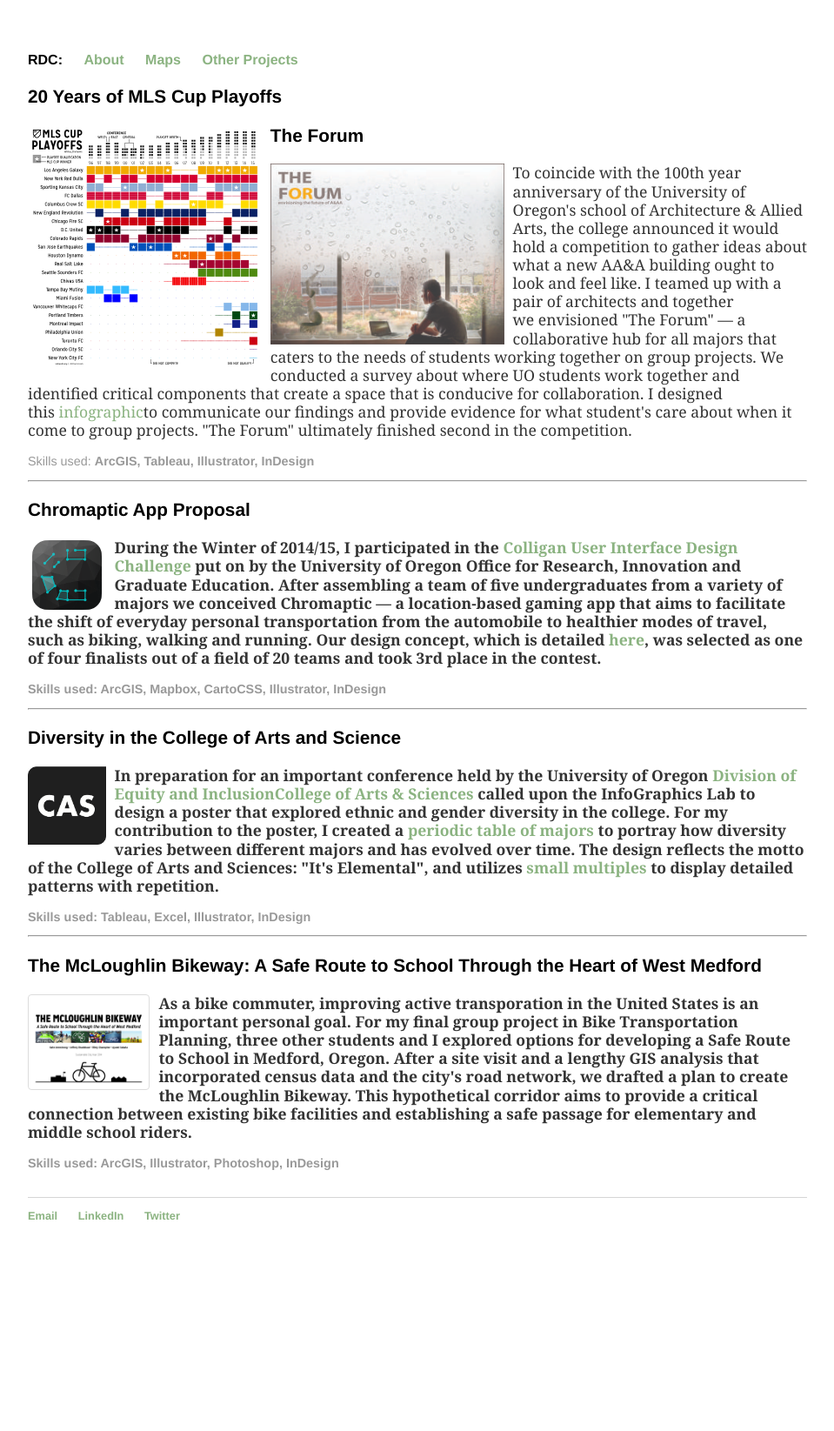
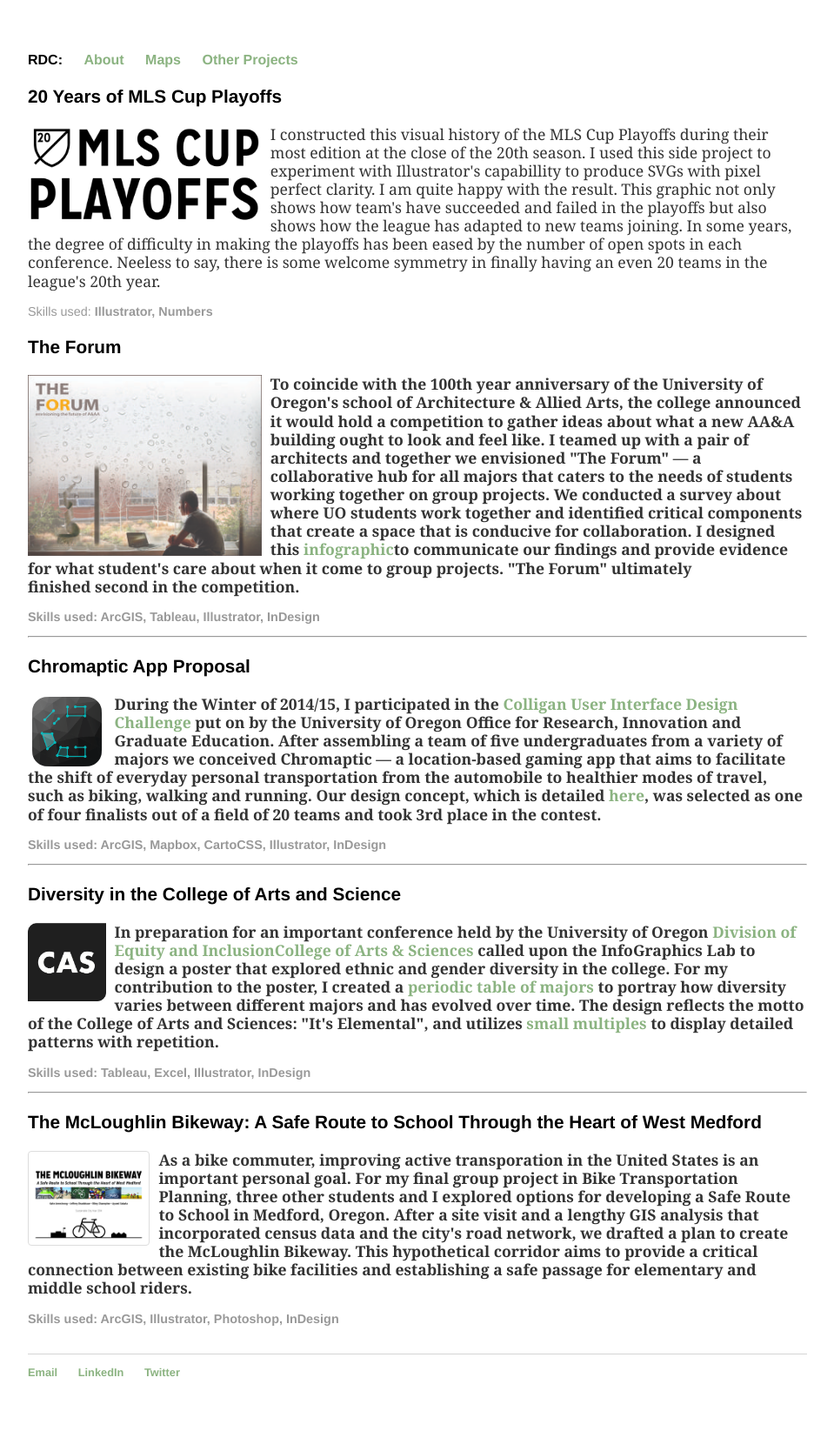
Before and after one commit to rileydchampine/rileydchampine.github.io, a Jekyll site: the page built from otherprojects.html, in a window 1280 px wide. Shown: the whole page at 87% size, without its empty margins (160-1119 px from the left). Built offline with Jekyll 4.4.1, drawn with Linux system fonts in a browser that asks for light colours; before the commit the page ends 1465 px from its top, so only the background shows below that.

Commit message:
Update otherprojects.html

```diff
--- a/otherprojects.html
+++ b/otherprojects.html
@@ -6,7 +6,9 @@
 <div class="blurb">
 
     	<h3>20 Years of MLS Cup Playoffs</h3>
-    	<a href="MLSgrid_screenshot.png"><img src="MLSPlayoffGrid.svg" alt="MLS Cup Playoffs" style=max-width:30%;height:auto; align="left"></a>
+    	<a href="MLSPlayoffGrid.svg"><img src="MLSgrid_screenshot.png" alt="MLS Cup Playoffs" style=max-width:30%;height:auto; align="left"></a>
+    	<p>I constructed this visual history of the MLS Cup Playoffs during their most edition at the close of the 20th season. I used this side project to experiment with Illustrator's capabillity to produce SVGs with pixel perfect clarity. I am quite happy with the result. This graphic not only shows how team's have succeeded and failed in the playoffs but also shows how the league has adapted to new teams joining. In some years, the degree of difficulty in making the playoffs has been eased by the number of open spots in each conference. Neeless to say, there is some welcome symmetry in finally having an even 20 teams in the league's 20th year.</p>
+        <p class="skills">Skills used: <b>Illustrator, Numbers<b/></p>
 
        	<h3>The Forum</h3>
        	<a href="The_FORUM_Sumbission.pdf"><img src="forumcover3-05.jpg" alt="The Forum" style=max-width:30%;height:auto; align="left"></a>
```
